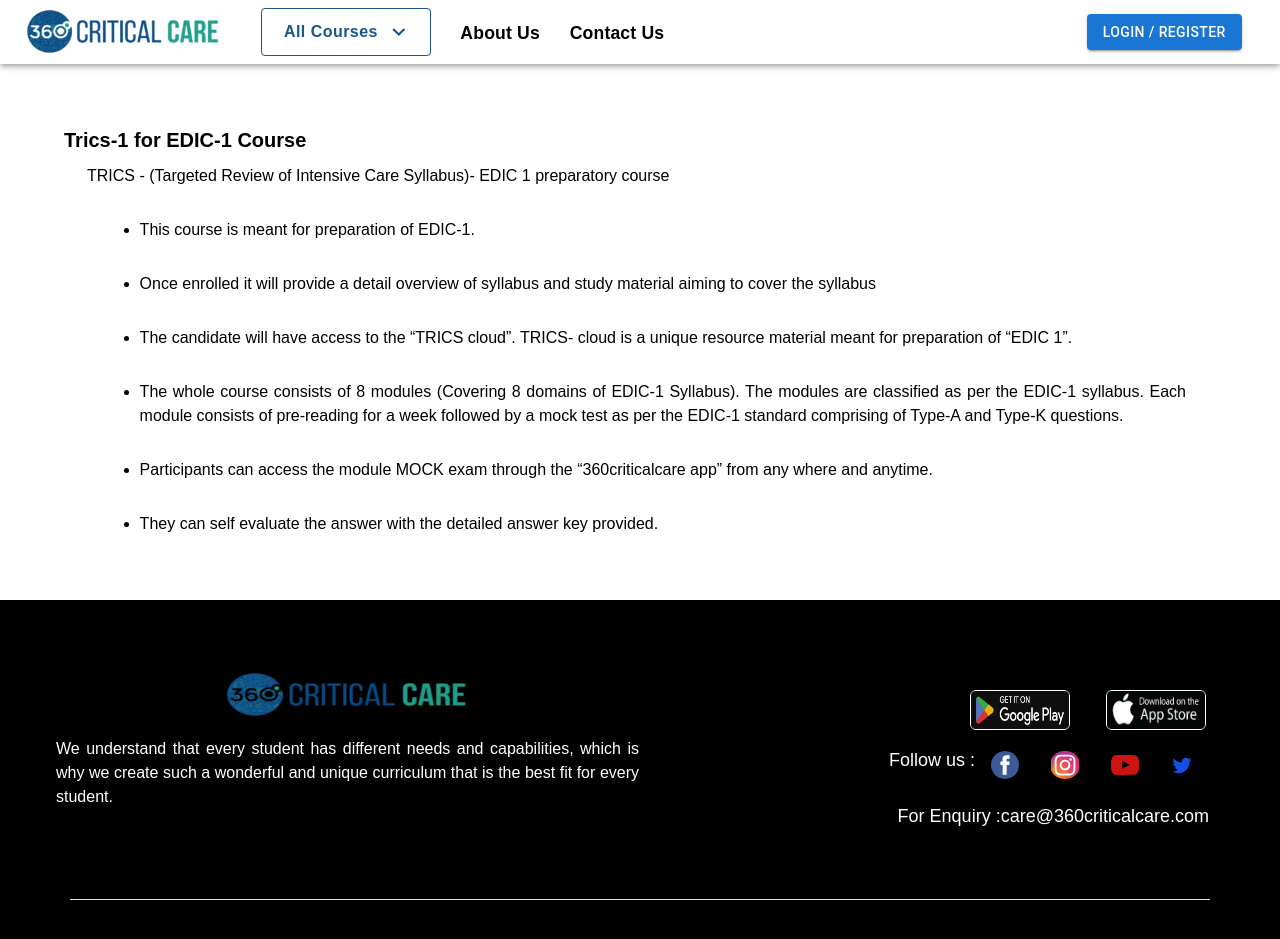
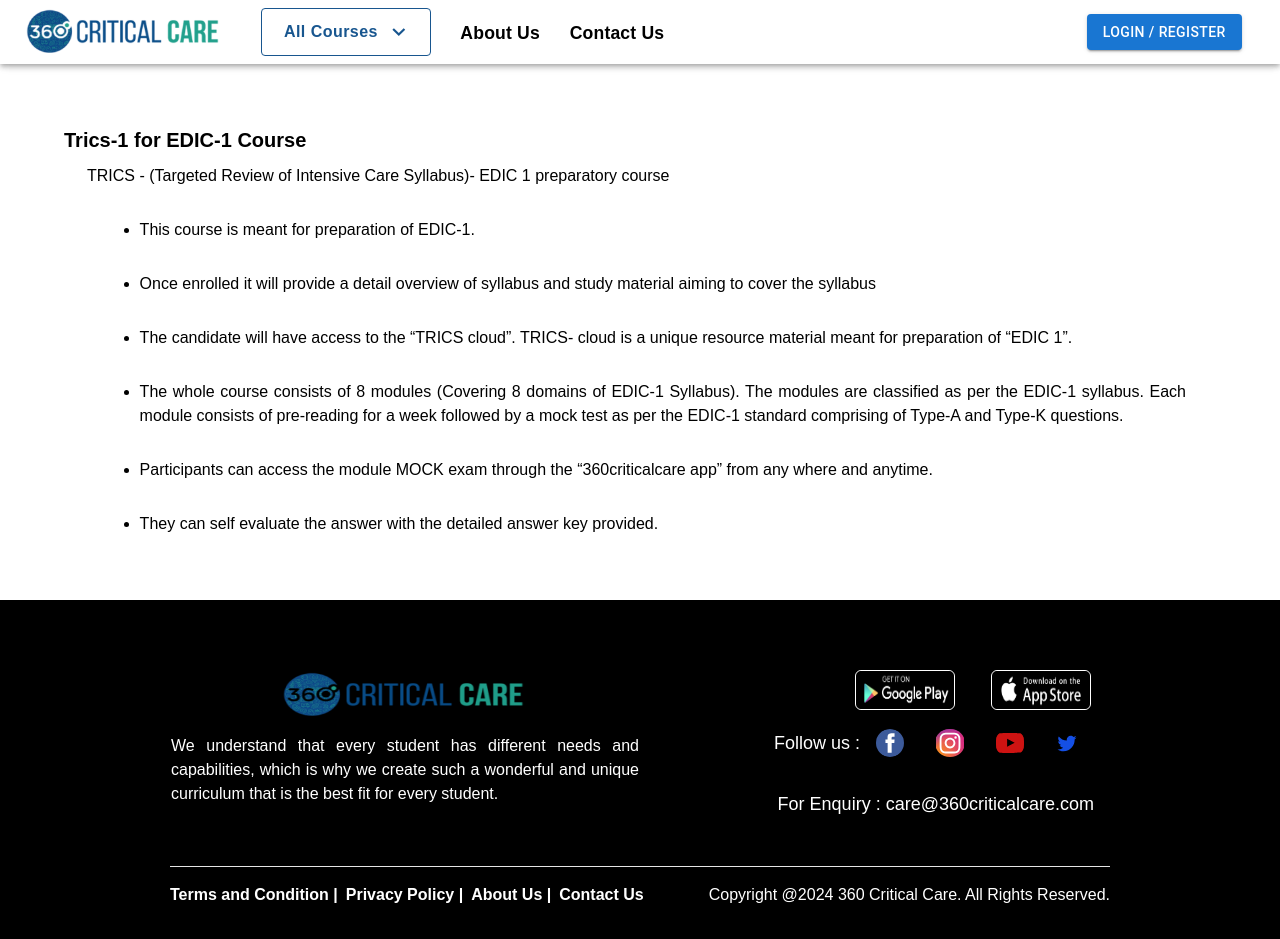
Before and after one commit to vidhichandrakar/Critical-Care, a React (Create React App) app: page /EDIC in a window 1280 px wide. Shown: the top 939 px of the page. Built offline with nearby package versions, Linux system fonts and the light colour scheme.

Commit message:
ServicePageDone

```diff
--- a/src/Component/Footer/Footer.js
+++ b/src/Component/Footer/Footer.js
@@ -1,19 +1,12 @@
 import React from "react";
 import "./footer.css";
 import Logo from "../../Media/Images/Logo.png";
-// import GoogleLogo from "../../Media/Images/Google_logo.png";
-import GoogleLogo from "../../Media/Media_Image/GoogleStore.PNG";
-import fb from "../../Media/Images/fblogo.PNG";
-// import AppLogo from "../../Media/Images/App_Logo.jpg";
-import AppLogo from "../../Media/Media_Image/AppStore.PNG";
+import GoogleLogo from "../../Media/Media_Image/play-store.png";
+import AppLogo from "../../Media/Media_Image/app-store.png";
 import FB from "../../Media/Media_Image/FacebookLogo.svg";
 import IG from "../../Media/Media_Image/Instagram.svg";
-import TW from "../../Media/Media_Image/twitter.svg";
 import YT from "../../Media/Media_Image/youtube.svg";
-import YouTubeIcon from "@mui/icons-material/YouTube";
 import {Link} from 'react-router-dom';
-import FacebookIcon from '@mui/icons-material/Facebook';
-import InstagramIcon from '@mui/icons-material/Instagram';
 import TwitterIcon from '@mui/icons-material/Twitter';
 
 function Footer() {
@@ -36,7 +29,7 @@
               </p>
             </div>
             <div class="footer-col center ">
-              <div className="colFooterUpper pad-line LogoBOx">
+              <div className="colFooterUpper LogoBOx">
                <a href='#'>
                 <img
                   src={GoogleLogo}
@@ -83,7 +76,7 @@
                 </div>
               </div>
               <div className="col EnquiryBox">
-                <h4>For Enquiry :</h4>
+                <h4>For Enquiry :&nbsp;</h4>
                 <h4>care@360criticalcare.com</h4>
               </div>
             </div>
--- a/src/Component/Footer/footer.css
+++ b/src/Component/Footer/footer.css
@@ -32,6 +32,10 @@
   flex-wrap: wrap;
   justify-content: space-between;
 }
+.margin {
+  margin: 0 18px;
+  border-radius: 6px;
+}
 .col {
   display: flex;
   flex-direction: row;
@@ -45,10 +49,7 @@
 .fontWidth {
   font-weight: 700;
 }
-.margin {
-  margin: 0 18px;
-  border-radius: 6px;
-}
+
 .BR {
   padding: 1px 0;
   margin: 0 15px;
@@ -71,6 +72,9 @@
   margin: 3px 15px;
   padding: 0;
   font-weight: 10;
+}
+.FollowBox{
+margin-top: 4%;
 }
 .br-bg {
   /* background-color: red; */
@@ -111,6 +115,7 @@
   margin-bottom: 35px;
   font-weight: 500;
   position: relative;
+  margin-top: 1%;
 }
 
 .footer-col ul li:not(:last-child) {
@@ -159,9 +164,7 @@
 Link .text-decoraction-none {
   text-decoration: none;
 }
-.pad-line {
-  padding: 20px 0;
-}
+
 /* PhoneTextcss */
 .phoneTextField .MuiOutlinedInput-root{
   font-size: 20px !important;
@@ -174,6 +177,17 @@
   border: solid 1px white;
 }
 /*responsive*/
+@media (min-width: 700px) {
+  .row {
+    margin: 0 100px;
+  }
+  .BottomRow {
+    margin: 0 100px;
+  }
+  .pad-line {
+    margin: 0 100px;
+  }
+}
 @media (max-width: 1110px) {
   .footer-col {
     width: 40%;
```
